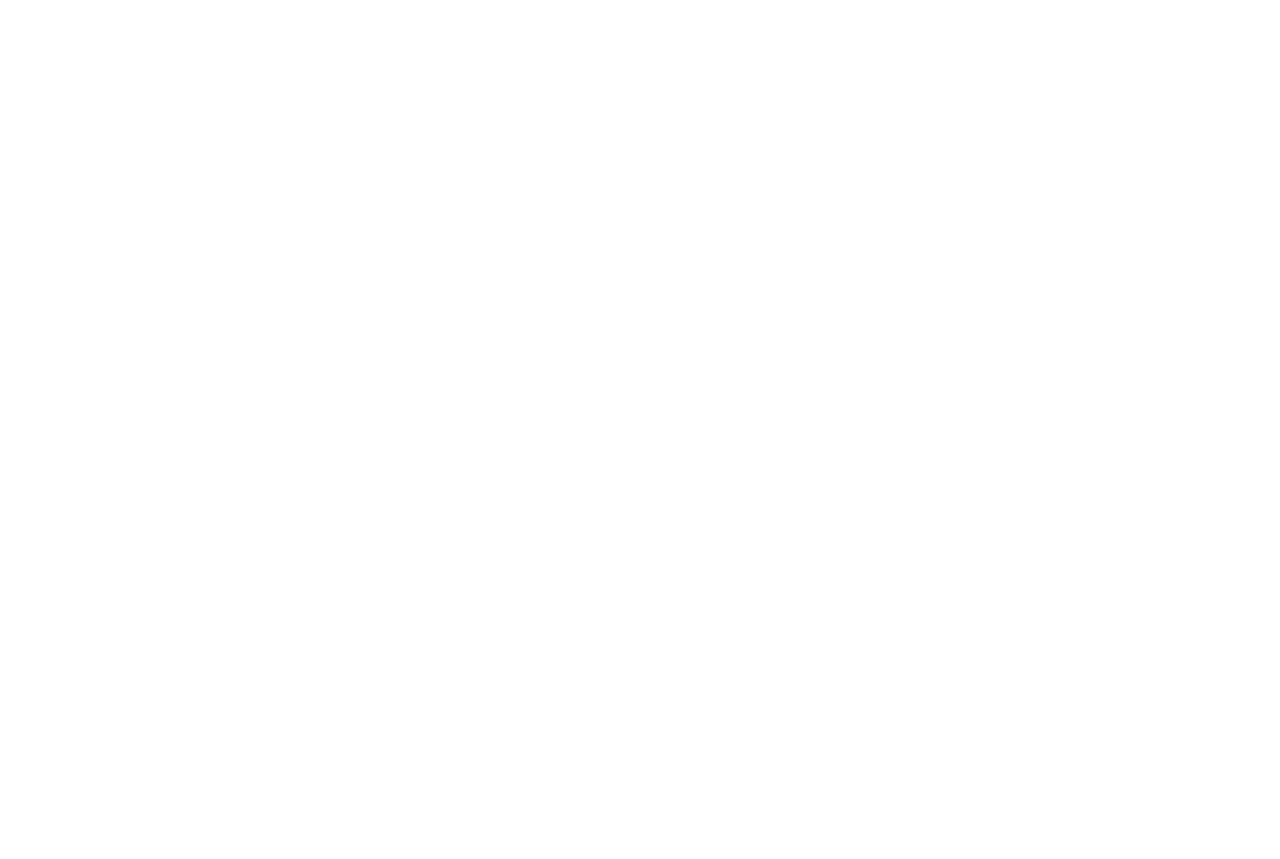
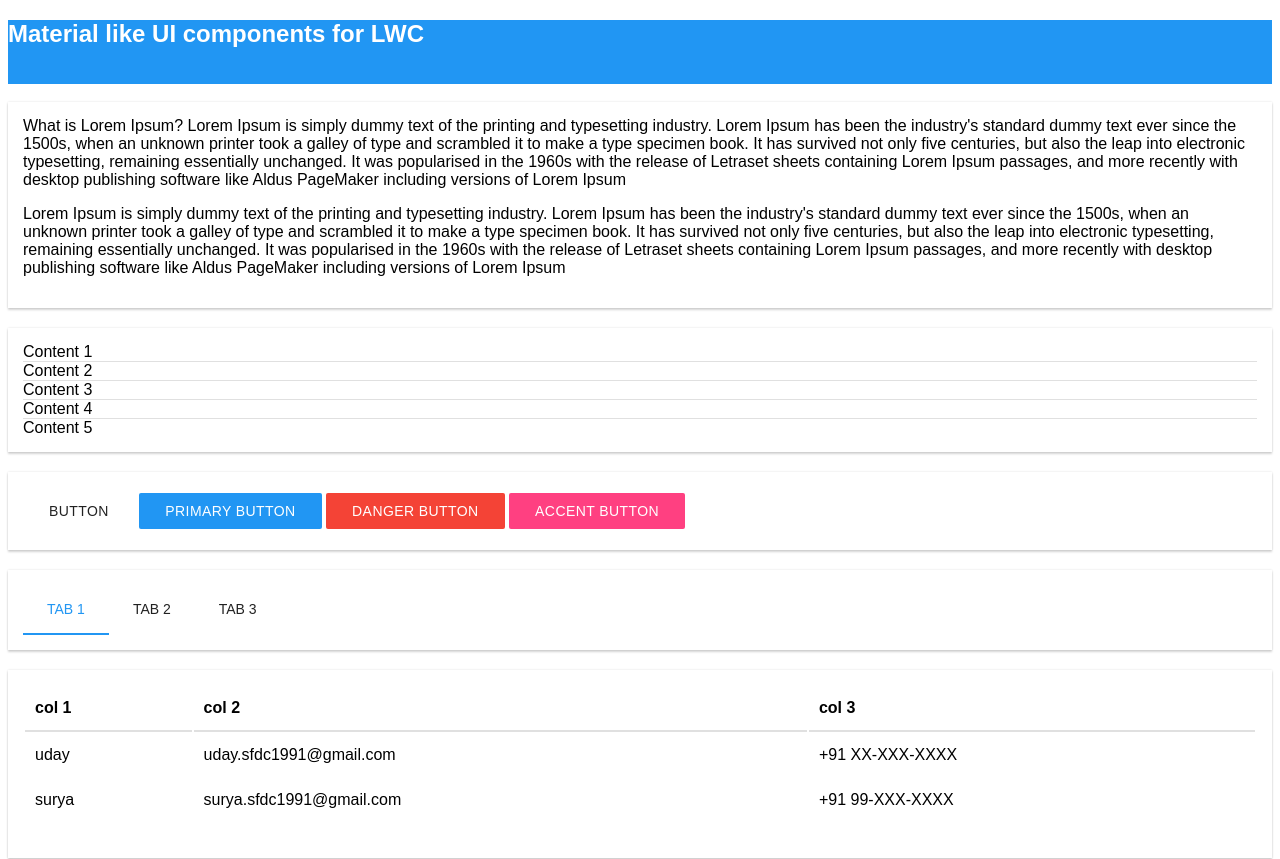
Before and after one commit to uday210/lwc-ui-cmp, a plain HTML site: page index.html in a window 1280 px wide. Shown: the top 859 px of the page. Before the commit the page ends 800 px from the top, so only its background shows below. Drawn offline with Linux system fonts and the light colour scheme; the site is published under a folder, as on GitHub Pages, so addresses that start at the root find nothing.

Commit message:
Update index.html

```diff
--- a/index.html
+++ b/index.html
@@ -1,3 +1,3 @@
 <!doctype html><html lang="en"><head><meta charset="utf-8"/><title>LWC Material UI</title><style>body {
                 font-family: Arial, Helvetica, sans-serif;
-            }</style><meta name="viewport" content="width=device-width,initial-scale=1"/></head><body><div id="main"></div><script src="/0.app.js"></script><script src="/2.app.js"></script><script src="/app.js"></script></body></html>
+            }</style><meta name="viewport" content="width=device-width,initial-scale=1"/></head><body><div id="main"></div><script src="0.app.js"></script><script src="2.app.js"></script><script src="app.js"></script></body></html>
```
